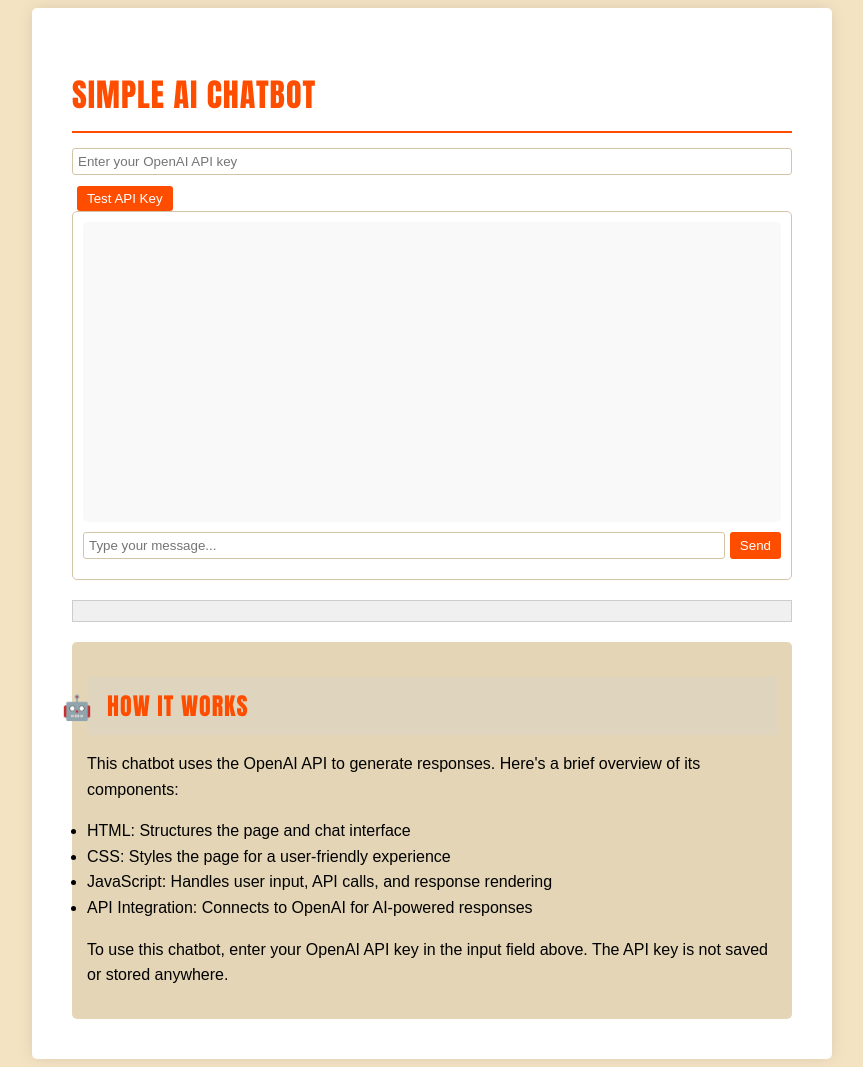
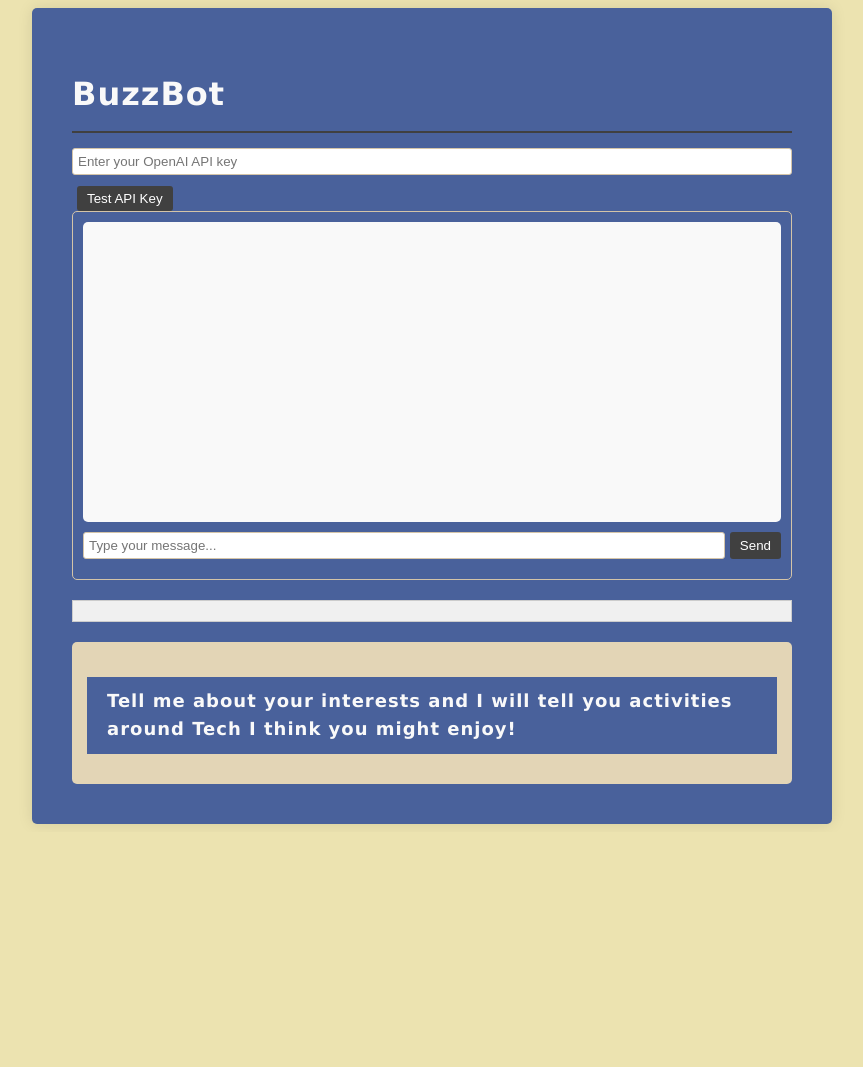
Before and after one commit to kkim26/LMCchatbot, a plain HTML site: page index.html in a window 1280 px wide. Shown: the whole page, without its empty margins (208-1071 px from the left). After the commit the page ends 832 px from the top, so only its background shows below. Drawn offline with Linux system fonts and the light colour scheme.

Commit message:
changed some colors, font, and bottom part

```diff
--- a/index.html
+++ b/index.html
@@ -3,7 +3,7 @@
 <head>
     <meta charset="UTF-8">
     <meta name="viewport" content="width=device-width, initial-scale=1.0">
-    <title>Simple AI Chatbot</title>
+    <title>BuzzBot</title>
     <style>
         * {
             margin: 60;
@@ -12,7 +12,7 @@
         }
         body {
             font-family: Arial, sans-serif;
-            background-color: #f4e3c3;
+            background-color: #ECE3B0;
             color: #000000;
             line-height: 1.6;
             font-size: 16px;
@@ -23,38 +23,31 @@
         .container {
             max-width: 800px;
             margin: auto;
-            background: white;
+            background: #49619B;
             padding: 40px;
             border-radius: 5px;
             box-shadow: 0 0 15px rgba(0,0,0,0.1);
             flex-grow: 1;
         }
         h1, h2 {
-            font-family: 'Impact', sans-serif;
-            color: #ff4d00;
-            text-transform: uppercase;
+            font-family: 'Verdana', sans-serif;
+            color: #f9f9f9;
             margin-bottom: 15px;
             letter-spacing: 1px;
         }
         h1 {
             font-size: 32px;
-            border-bottom: 2px solid #ff4d00;
+            border-bottom: 2px solid #404040;
             padding-bottom: 10px;
         }
         h2 {
-            font-size: 24px;
-            background-color: rgba(211, 211, 211, 0.3);
+            font-size: 18px;
+            background-color: #49619B;
             padding: 10px 20px;
             position: relative;
             margin-top: 20px;
         }
-        h2::before {
-            content: '🤖';
-            position: absolute;
-            left: -25px;
-            top: 50%;
-            transform: translateY(-50%);
-        }
+
         #chat-container {
             border: 1px solid #d4c4a8;
             border-radius: 5px;
@@ -80,7 +73,7 @@
             border-radius: 3px;
         }
         button {
-            background-color: #ff4d00;
+            background-color: #404040;
             color: white;
             border: none;
             padding: 5px 10px;
@@ -102,7 +95,7 @@
             margin-top: 20px;
         }
         .about a {
-            color: #ff4d00;
+            color: #404040;
             text-decoration: none;
         }
         .about a:hover {
@@ -120,7 +113,7 @@
 </head>
 <body>
     <div class="container">
-        <h1>Simple AI Chatbot</h1>
+        <h1>BuzzBot</h1>
         <input type="password" id="api-key-input" placeholder="Enter your OpenAI API key">
         <button id="test-api-key">Test API Key</button>
         <div id="chat-container">
@@ -132,15 +125,7 @@
         </div>
         <div id="console-output"></div>
         <div class="about">
-            <h2>How It Works</h2>
-            <p>This chatbot uses the OpenAI API to generate responses. Here's a brief overview of its components:</p>
-            <ul>
-                <li>HTML: Structures the page and chat interface</li>
-                <li>CSS: Styles the page for a user-friendly experience</li>
-                <li>JavaScript: Handles user input, API calls, and response rendering</li>
-                <li>API Integration: Connects to OpenAI for AI-powered responses</li>
-            </ul>
-            <p>To use this chatbot, enter your OpenAI API key in the input field above. The API key is not saved or stored anywhere.</p>
+            <h2>Tell me about your interests and I will tell you activities around Tech I think you might enjoy!</h2>
         </div>
     </div>
 
```
